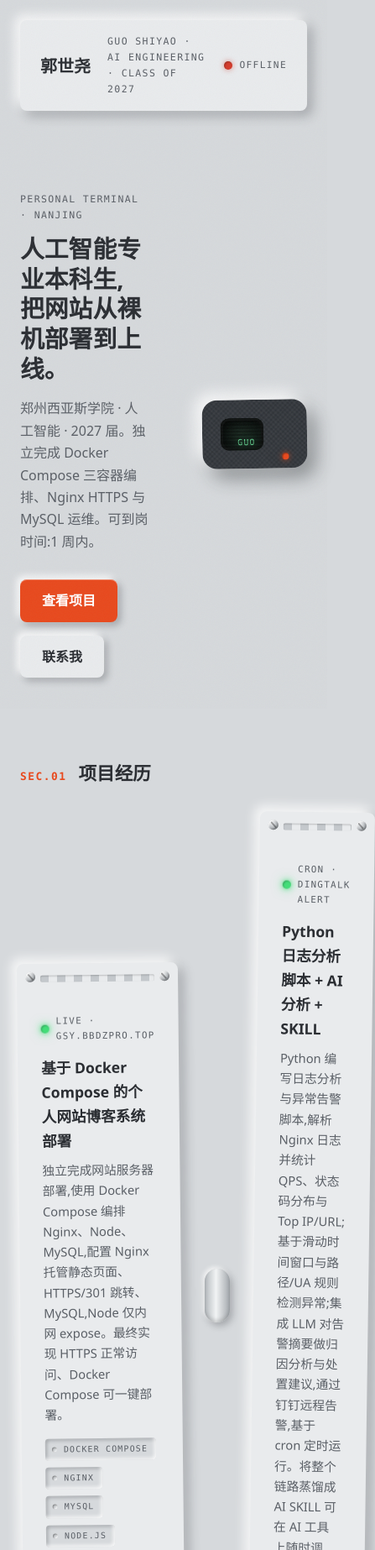
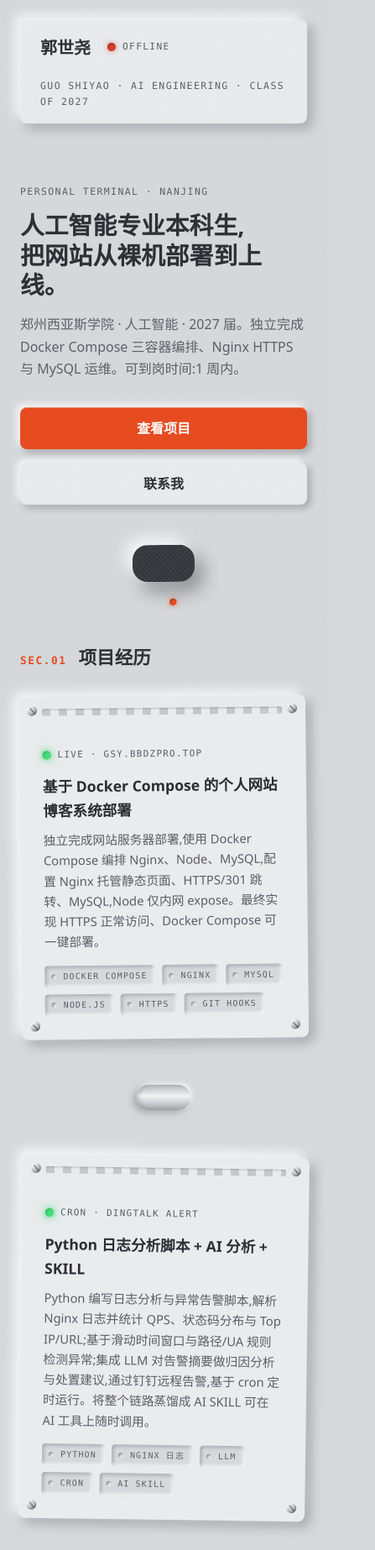
Before and after one commit to bbdzzzz/webblog, a plain HTML site: page nginx/html/index.html in a window 390 px wide. Shown: the top 1846 px of the page at 84% size, 447 px wide, since content can reach past the window. Drawn offline with Linux system fonts and the light colour scheme; no server answers.

Commit message:
feat: responsive mobile layout preserving physical metaphors

```diff
--- a/nginx/html/assets/css/main.css
+++ b/nginx/html/assets/css/main.css
@@ -273,3 +273,16 @@
 .contact__grid { display: flex; gap: 16px; flex-wrap: wrap; }
 .contact__meta { margin-top: 22px; font-size: .7rem; color: var(--ink-soft); }
 footer { margin-top: 110px; margin-bottom: 36px; text-align: center; font-size: .66rem; color: var(--ink-soft); }
+
+/* ===== 15. 移动端:物理隐喻全部保留 ===== */
+@media (max-width: 719px) {
+  main > section { margin-top: 72px; }
+  .hero { grid-template-columns: 1fr; gap: 48px; }
+  .device { max-width: 420px; margin-inline: auto; transform: rotate(-.5deg); }
+  .projects__grid { grid-template-columns: 1fr; }
+  .pipe { transform: rotate(90deg); margin: 10px 0; }
+  .hero__actions .btn, .contact__grid .btn, .contact__grid a.btn { width: 100%; }
+  .nameplate__meta { flex-basis: 100%; order: 3; }
+  .dark-panel { padding: 28px 22px; }
+  footer { margin-top: 80px; }
+}
```
